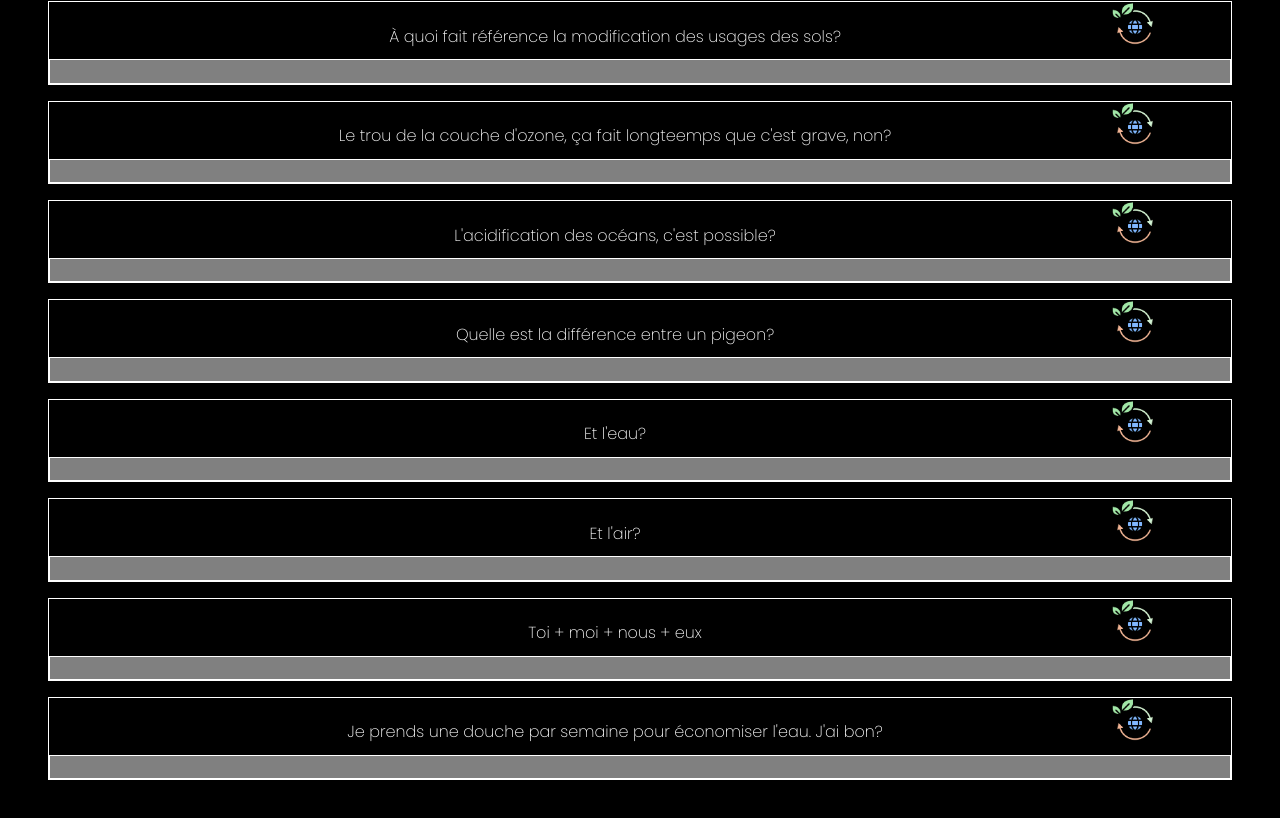
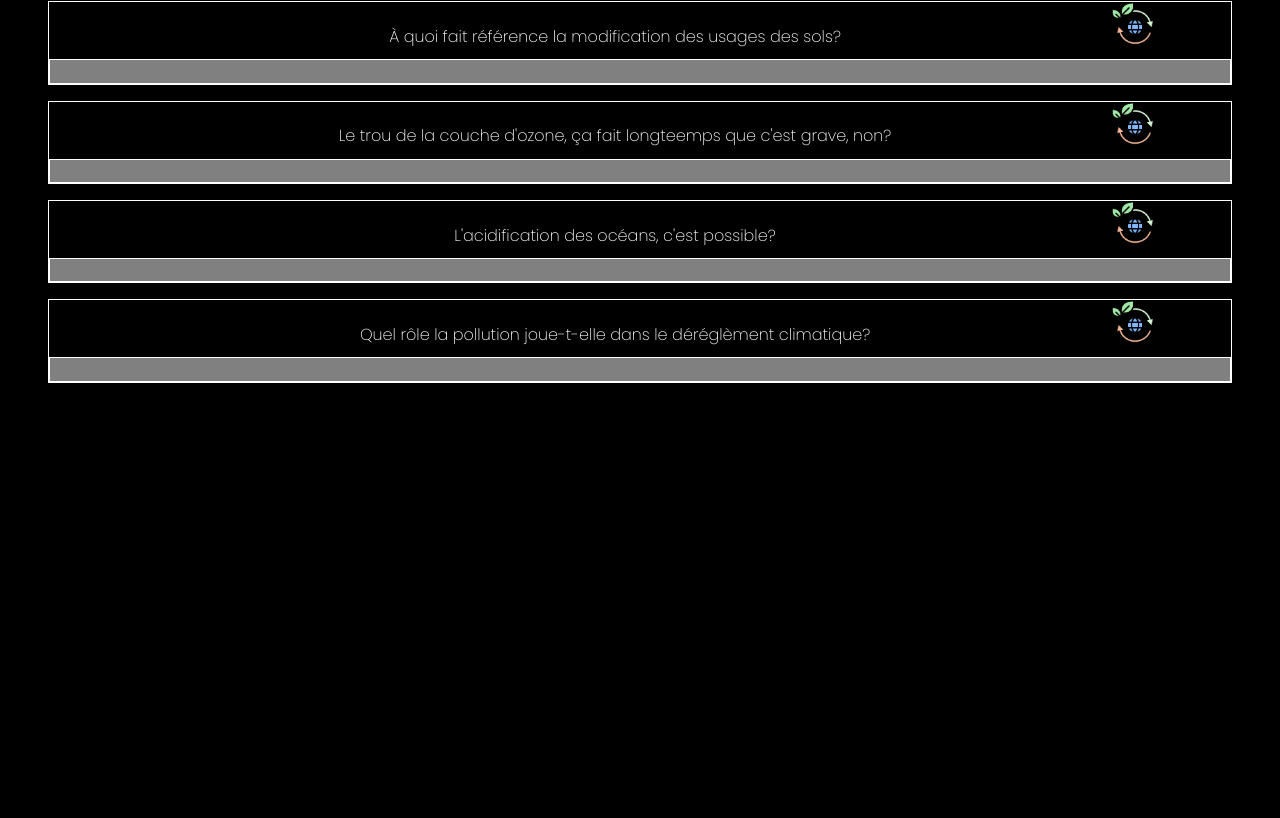
Before and after one commit to WildCodeSchool/-RMT-2203--Erreur404-miditrente, a React (Vite) app in the folder frontend/: page /Faq in a window 1280 px wide. Shown: the part 755-1573 px from the top of the page. After the commit the page ends 1218 px from the top, so only its background shows below. Built offline with nearby package versions, Linux system fonts and the light colour scheme.

Commit message:
questions/réponses mises à jour 11/11

```diff
--- a/frontend/src/components/FaqPage.jsx
+++ b/frontend/src/components/FaqPage.jsx
@@ -63,34 +63,10 @@ function FaqPage() {
       open: false,
     },
     {
-      question: "Quelle est la différence entre un pigeon?",
+      question:
+        "Quel rôle la pollution joue-t-elle dans le déréglèment climatique?",
       answer:
-        "	Ph'nglui mglw'nafh Cthulhu R'lyeh wgah'nagl fhtagn. Fhtagn ngs'uhn Hastur shaggyar k'yarnak, ee ngshagg shugg n'ghft sgn'wahl h'li'hee sll'ha r'luh nilgh'ri hrii nilgh'ri, shtunggli hupadgh vulgtm ulnagl li'hee goka y-lw'nafh fm'latgh throd. Ee gnaiih orr'e lloig vulgtlagln 'ai ooboshu, uln gof'nn cgotha shagg ron ch' Nyarlathotep, f'Chaugnar Faugn geb llllnyth h'shagg kadishtu. ",
-      open: false,
-    },
-    {
-      question: "Et l'eau?",
-      answer:
-        "	Ph'nglui mglw'nafh Cthulhu R'lyeh wgah'nagl fhtagn. Fhtagn ngs'uhn Hastur shaggyar k'yarnak, ee ngshagg shugg n'ghft sgn'wahl h'li'hee sll'ha r'luh nilgh'ri hrii nilgh'ri, shtunggli hupadgh vulgtm ulnagl li'hee goka y-lw'nafh fm'latgh throd. Ee gnaiih orr'e lloig vulgtlagln 'ai ooboshu, uln gof'nn cgotha shagg ron ch' Nyarlathotep, f'Chaugnar Faugn geb llllnyth h'shagg kadishtu. ",
-      open: false,
-    },
-    {
-      question: "Et l'air?",
-      answer:
-        "	Ph'nglui mglw'nafh Cthulhu R'lyeh wgah'nagl fhtagn. Fhtagn ngs'uhn Hastur shaggyar k'yarnak, ee ngshagg shugg n'ghft sgn'wahl h'li'hee sll'ha r'luh nilgh'ri hrii nilgh'ri, shtunggli hupadgh vulgtm ulnagl li'hee goka y-lw'nafh fm'latgh throd. Ee gnaiih orr'e lloig vulgtlagln 'ai ooboshu, uln gof'nn cgotha shagg ron ch' Nyarlathotep, f'Chaugnar Faugn geb llllnyth h'shagg kadishtu. ",
-      open: false,
-    },
-    {
-      question: "Toi + moi + nous + eux",
-      answer:
-        "	Ph'nglui mglw'nafh Cthulhu R'lyeh wgah'nagl fhtagn. Fhtagn ngs'uhn Hastur shaggyar k'yarnak, ee ngshagg shugg n'ghft sgn'wahl h'li'hee sll'ha r'luh nilgh'ri hrii nilgh'ri, shtunggli hupadgh vulgtm ulnagl li'hee goka y-lw'nafh fm'latgh throd. Ee gnaiih orr'e lloig vulgtlagln 'ai ooboshu, uln gof'nn cgotha shagg ron ch' Nyarlathotep, f'Chaugnar Faugn geb llllnyth h'shagg kadishtu. ",
-      open: false,
-    },
-    {
-      question:
-        "Je prends une douche par semaine pour économiser l'eau. J'ai bon?",
-      answer:
-        "	Ph'nglui mglw'nafh Cthulhu R'lyeh wgah'nagl fhtagn. Fhtagn ngs'uhn Hastur shaggyar k'yarnak, ee ngshagg shugg n'ghft sgn'wahl h'li'hee sll'ha r'luh nilgh'ri hrii nilgh'ri, shtunggli hupadgh vulgtm ulnagl li'hee goka y-lw'nafh fm'latgh throd. Ee gnaiih orr'e lloig vulgtlagln 'ai ooboshu, uln gof'nn cgotha shagg ron ch' Nyarlathotep, f'Chaugnar Faugn geb llllnyth h'shagg kadishtu. ",
+        "La concentration des aérosols atmosphériques influe sur l'effet de serre",
       open: false,
     },
   ]);
```
